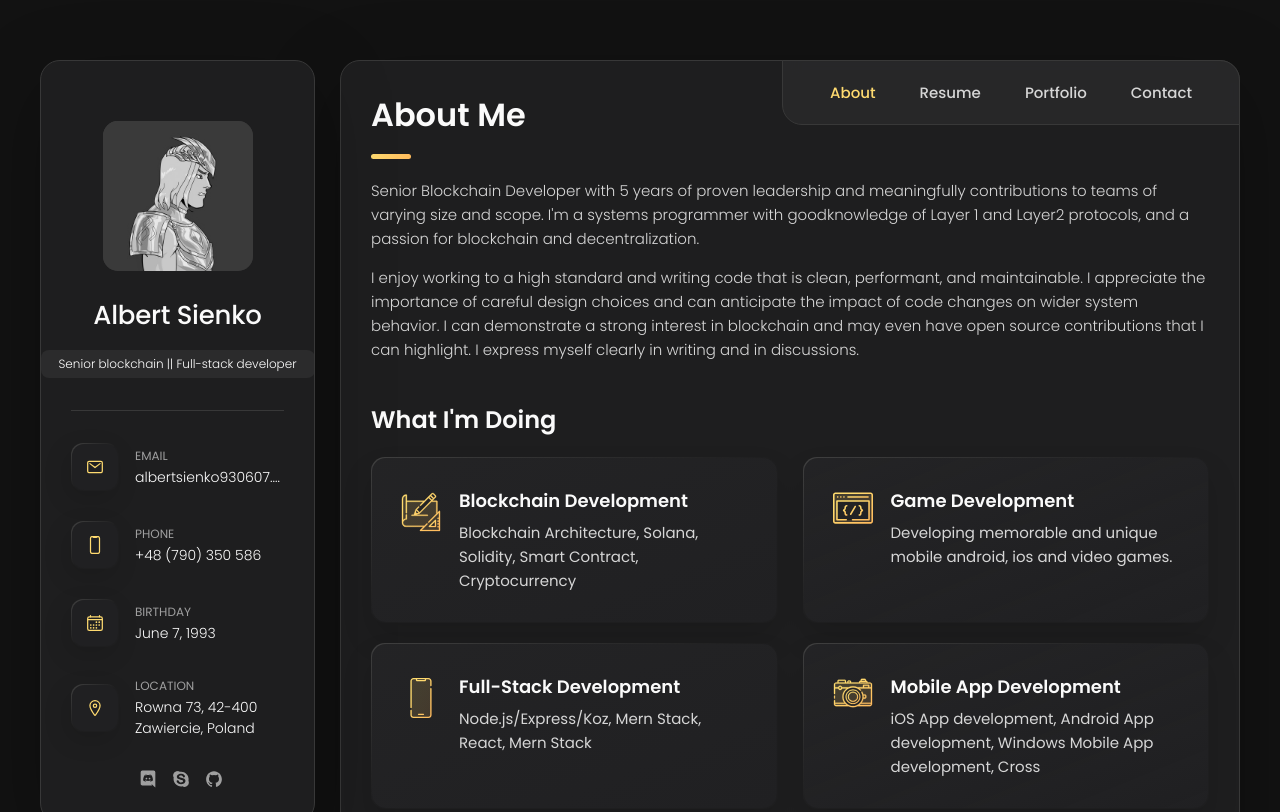
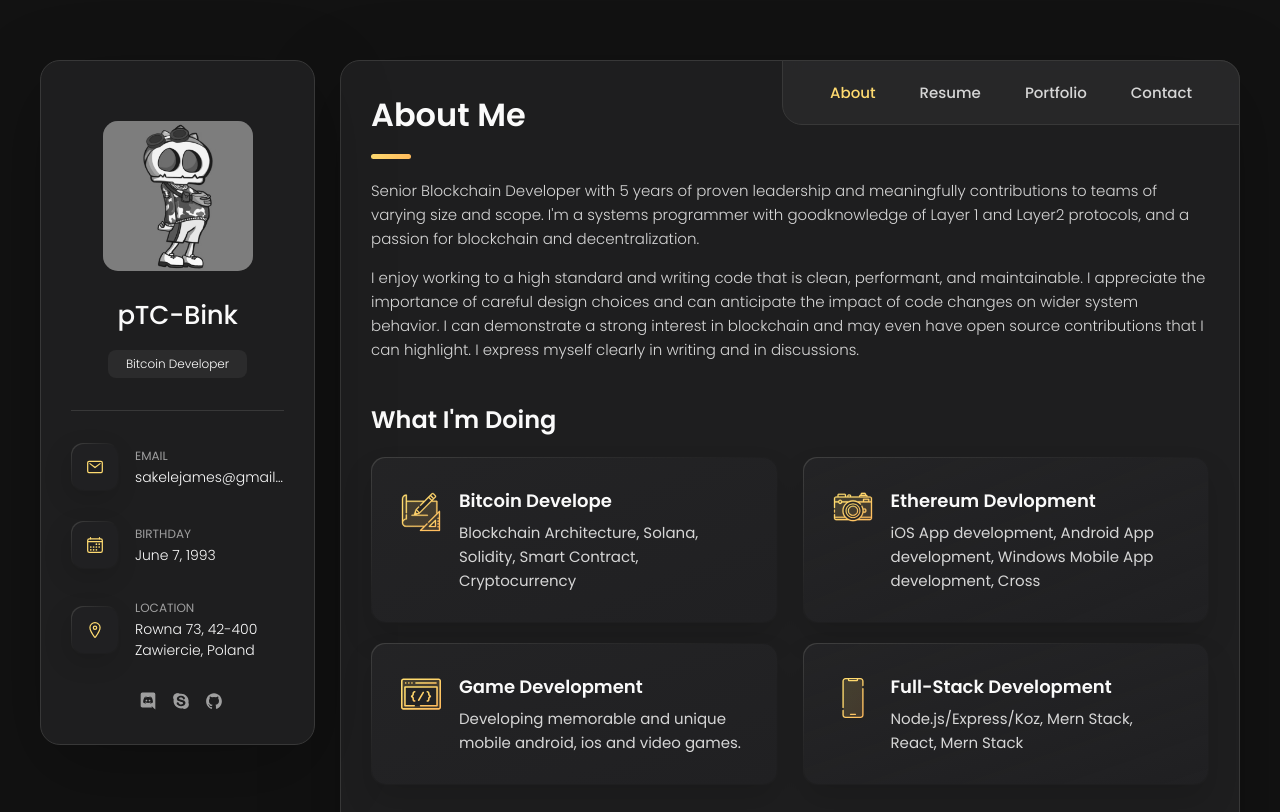
Before and after one commit to milojeBtc/sakele-solana-etherum-portfolio, a plain HTML site: page index.html in a window 1280 px wide. Shown: the top 812 px of the page. Drawn offline with nearby package versions, Linux system fonts and the light colour scheme.

Commit message:
update BTC ordinal

```diff
--- a/index.html
+++ b/index.html
@@ -10,7 +10,7 @@
   <!--
     - favicon
   -->
-  <link rel="shortcut icon" href="./assets/images/gold-warrior.jpg" type="image/x-icon">
+  <link rel="shortcut icon" href="./assets/images/BTC_feeling_good.png" type="image/x-icon">
 
   <!--
     - custom css link
@@ -42,13 +42,13 @@
       <div class="sidebar-info">
 
         <figure class="avatar-box">
-          <img src="./assets/images/gold-warrior.jpg" alt="Albert Sienko" width="80" class="avatar-box">
+          <img src="./assets/images/BTC_feeling_good.png" alt="Albert Sienko" width="80" class="avatar-box">
         </figure>
 
         <div class="info-content">
-          <h1 class="name" title="Albert Sienko">Albert Sienko</h1>
+          <h1 class="name" title="Albert Sienko">pTC-Bink</h1>
 
-          <p class="title">Senior blockchain || Full-stack developer</p>
+          <p class="title">Bitcoin Developer</p>
         </div>
 
         <button class="info_more-btn" data-sidebar-btn>
@@ -74,12 +74,12 @@
             <div class="contact-info">
               <p class="contact-title">Email</p>
 
-              <a href="mailto:richard@example.com" class="contact-link">albertsienko930607.as@gmail.com</a>
+              <a href="mailto:richard@example.com" class="contact-link">sakelejames@gmail.com</a>
             </div>
 
           </li>
 
-          <li class="contact-item">
+          <!-- <li class="contact-item">
 
             <div class="icon-box">
               <ion-icon name="phone-portrait-outline"></ion-icon>
@@ -91,7 +91,7 @@
               <a href="tel:+12133522795" class="contact-link">+48 (790) 350 586</a>
             </div>
 
-          </li>
+          </li> -->
 
           <li class="contact-item">
 
@@ -252,10 +252,25 @@
               </div>
 
               <div class="service-content-box">
-                <h4 class="h4 service-item-title">Blockchain Development</h4>
+                <h4 class="h4 service-item-title">Bitcoin develope</h4>
 
                 <p class="service-item-text">
                   Blockchain Architecture, Solana, Solidity, Smart Contract, Cryptocurrency
+                </p>
+              </div>
+            </li>
+
+            <li class="service-item">
+
+              <div class="service-icon-box">
+                <img src="./assets/images/icon-photo.svg" alt="camera icon" width="40">
+              </div>
+
+              <div class="service-content-box">
+                <h4 class="h4 service-item-title">Ethereum devlopment</h4>
+
+                <p class="service-item-text">
+                  iOS App development, Android App development, Windows Mobile App development, Cross
                 </p>
               </div>
 
@@ -288,22 +303,6 @@
 
                 <p class="service-item-text">
                   Node.js/Express/Koz, Mern Stack, React, Mern Stack
-                </p>
-              </div>
-
-            </li>
-
-            <li class="service-item">
-
-              <div class="service-icon-box">
-                <img src="./assets/images/icon-photo.svg" alt="camera icon" width="40">
-              </div>
-
-              <div class="service-content-box">
-                <h4 class="h4 service-item-title">Mobile App Development</h4>
-
-                <p class="service-item-text">
-                  iOS App development, Android App development, Windows Mobile App development, Cross
                 </p>
               </div>
 
```
Also changed, not shown: assets/images/BTC_feeling_good.png (added), assets/images/gold-warrior.jpg (deleted).
